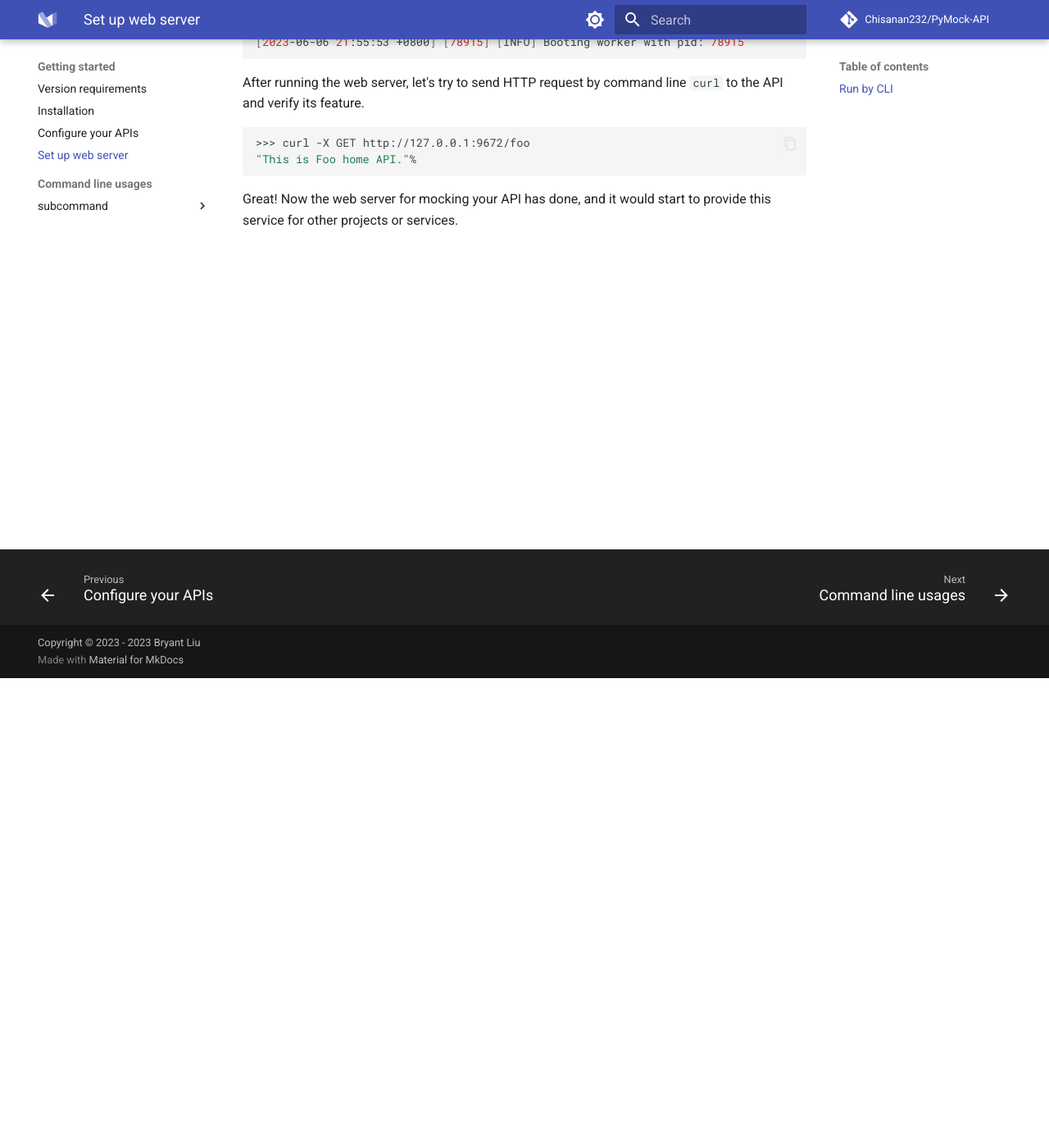
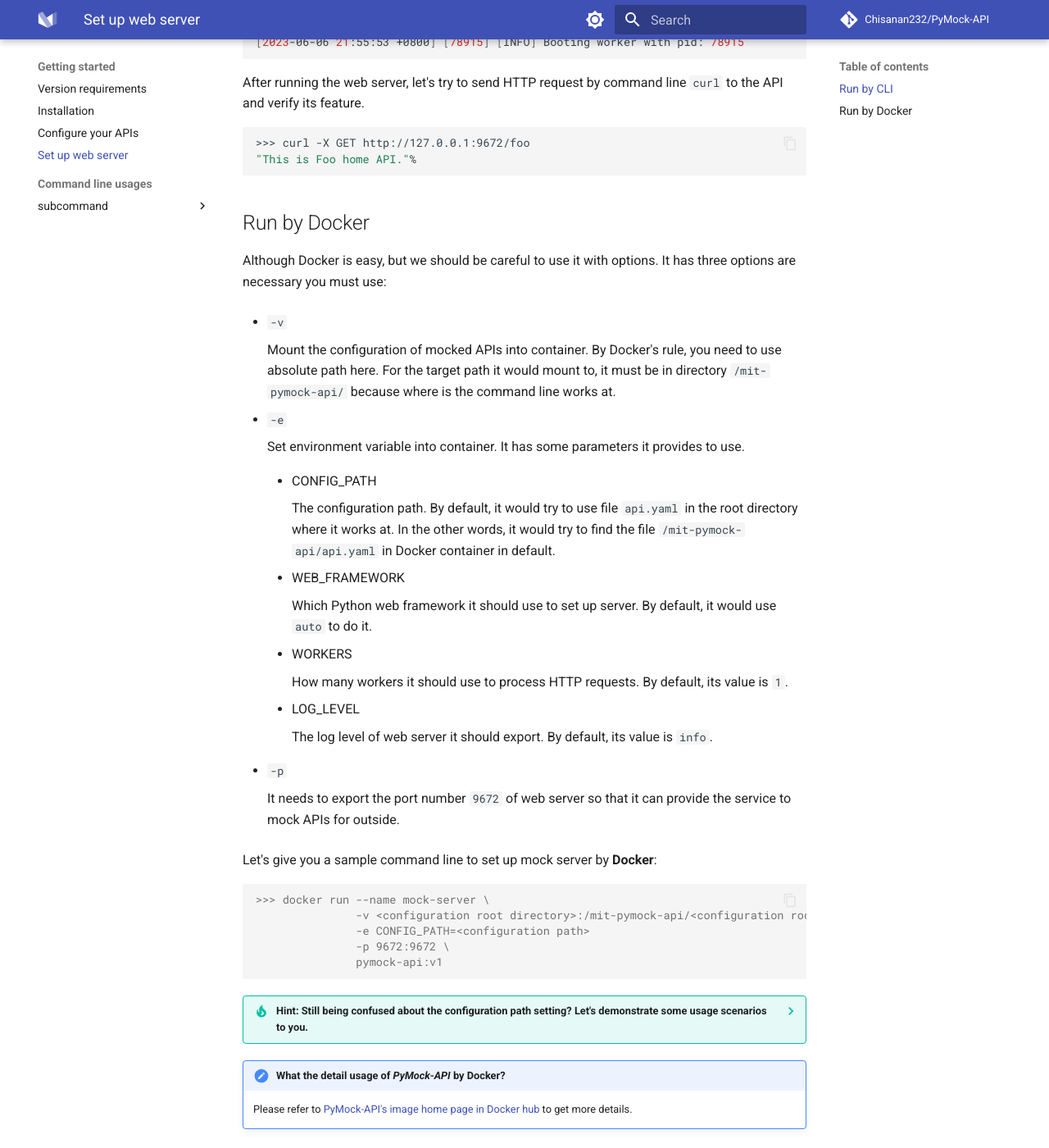
Before and after one commit to Chisanan232/PyMock-Server, an MkDocs documentation site: the page built from docs/getting-started/setup-web-server.md, in a window 1280 px wide and 1400 px high, scrolled down 573 px. Shown: the whole window at 82% size. Built offline with MkDocs 1.6.1 and Material for MkDocs 9.7.7, drawn with Linux system fonts in a browser that asks for light colours; comment, search, counter and statistics services are not loaded.

Commit message:
Add content in new section about how to set up server by Docker.

````diff
--- a/docs/getting-started/setup-web-server.md
+++ b/docs/getting-started/setup-web-server.md
@@ -35,5 +35,120 @@ After running the web server, let's try to send HTTP request by command line ``c
 "This is Foo home API."%
 ```
 
+## Run by Docker
+
+Although Docker is easy, but we should be careful to use it with options. It has three options are necessary you must use:
+
+* ``-v``
+
+    Mount the configuration of mocked APIs into container. By Docker's rule, you need to use absolute path here. For the
+    target path it would mount to, it must be in directory ``/mit-pymock-api/`` because where is the command line works
+    at.
+
+* ``-e``
+
+    Set environment variable into container. It has some parameters it provides to use.
+
+    * CONFIG_PATH
+
+        The configuration path. By default, it would try to use file ``api.yaml`` in the root directory where it works at.
+        In the other words, it would try to find the file ``/mit-pymock-api/api.yaml`` in Docker container in default.
+
+    * WEB_FRAMEWORK
+
+        Which Python web framework it should use to set up server. By default, it would use ``auto`` to do it.
+
+    * WORKERS
+
+        How many workers it should use to process HTTP requests. By default, its value is ``1``.
+
+    * LOG_LEVEL
+
+        The log level of web server it should export. By default, its value is ``info``.
+
+* ``-p``
+
+    It needs to export the port number ``9672`` of web server so that it can provide the service to mock APIs for outside.
+
+Let's give you a sample command line to set up mock server by **Docker**:
+
+```console
+>>> docker run --name mock-server \
+               -v <configuration root directory>:/mit-pymock-api/<configuration root directory> \
+               -e CONFIG_PATH=<configuration path>
+               -p 9672:9672 \
+               pymock-api:v1
+```
+
+??? tip "Hint: Still being confused about the configuration path setting? Let's demonstrate some usage scenarios to you."
+
+    Assume that we have below files tree:
+
+    ```console
+    local root directory (/User/foo/mock-api-demo)
+    ├── file1
+    ├── file2
+    ├── api.yaml
+    ├── folder1
+    │   ├── file3
+    │   ├── file4
+    │   └── beta-api.yaml
+    ```
+
+    * **Scenario 1: Use the configuration ``api.yaml``**
+
+    Your command line would be like below:
+
+    ```console
+    >>> docker run --name mock-server \
+                   -v /User/foo/mock-api-demo:/mit-pymock-api \
+                   -p 9672:9672 \
+                   pymock-api:v1
+    ```
+
+    You can mount the all files in folder ``/User/foo/mock-api-demo`` into folder
+    ``/mit-pymock-api`` of container. And the file tree in container would be as
+    below:
+
+    ```console
+    container root directory (/)
+    ├── mit-pymock-api
+    │   ├── file1
+    │   ├── file2
+    │   ├── api.yaml
+    │   └── folder1
+    |       ├── file3
+    |       ├── file4
+    │       └── beta-api.yaml
+    ```
+
+    Do you remember the command line working directory is ``mit-pymock-api`` and
+    the default value is ``api.yaml`` of environment ``CONFIG_PATH``? And it exactly
+    has a file at path ``mit-pymock-api/api.yaml`` so it would set up server successfully!
+
+    * **Scenario 2: Use the configuration ``beta-api.yaml``**
+
+    If you try to set up server by configuration ``beta-api.yaml``, your command
+    line would be like below:
+
+    ```console
+    >>> docker run --name mock-server \
+                   -v /User/foo/mock-api-demo:/mit-pymock-api \
+                   -e CONFIG_PATH=./folder1/beta-api.yaml
+                   -p 9672:9672 \
+                   pymock-api:v1
+    ```
+
+    The mount setting is the same as previous scenario so the file tree also be the
+    same as previous one. And the command line working directory is ``mit-pymock-api``.
+    So we just need to give it a relative path in working directory. Therefore, the
+    value would be ``./folder1/beta-api.yaml``.
+
+!!! note "What the detail usage of **_PyMock-API_** by **Docker**?"
+
+    Please refer to [PyMock-API's image home page in Docker hub] to get more details.
+
+    [PyMock-API's image home page in Docker hub]: <URL>
+
 Great! Now the web server for mocking your API has done, and it would start to provide this service for other projects or
 services.
````
